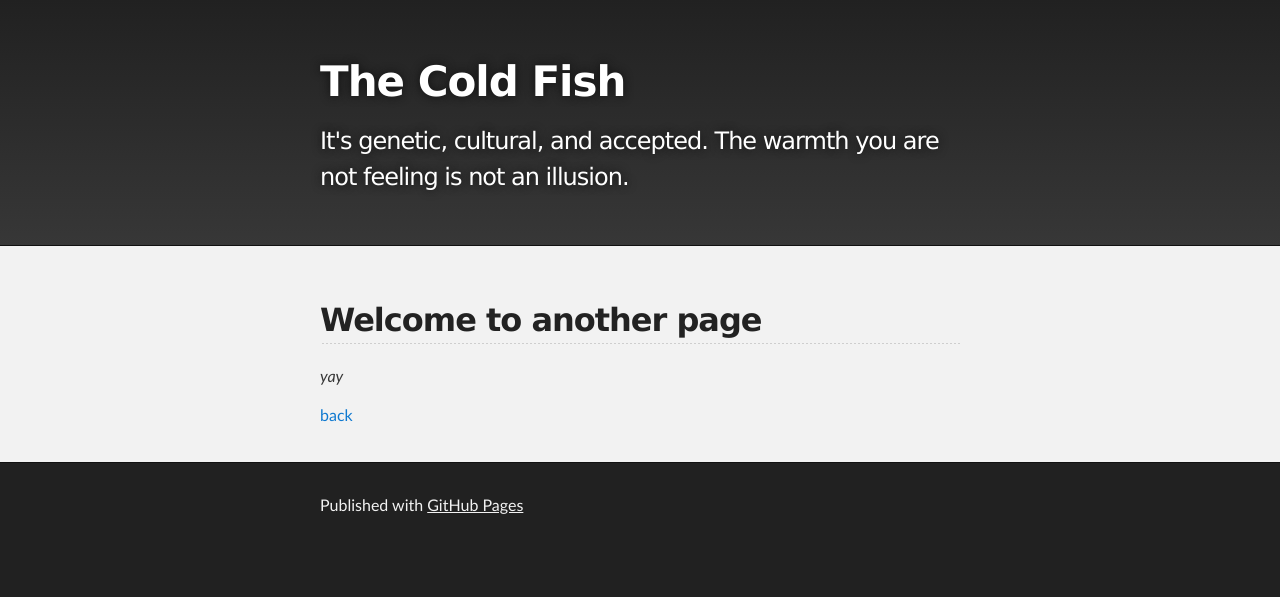
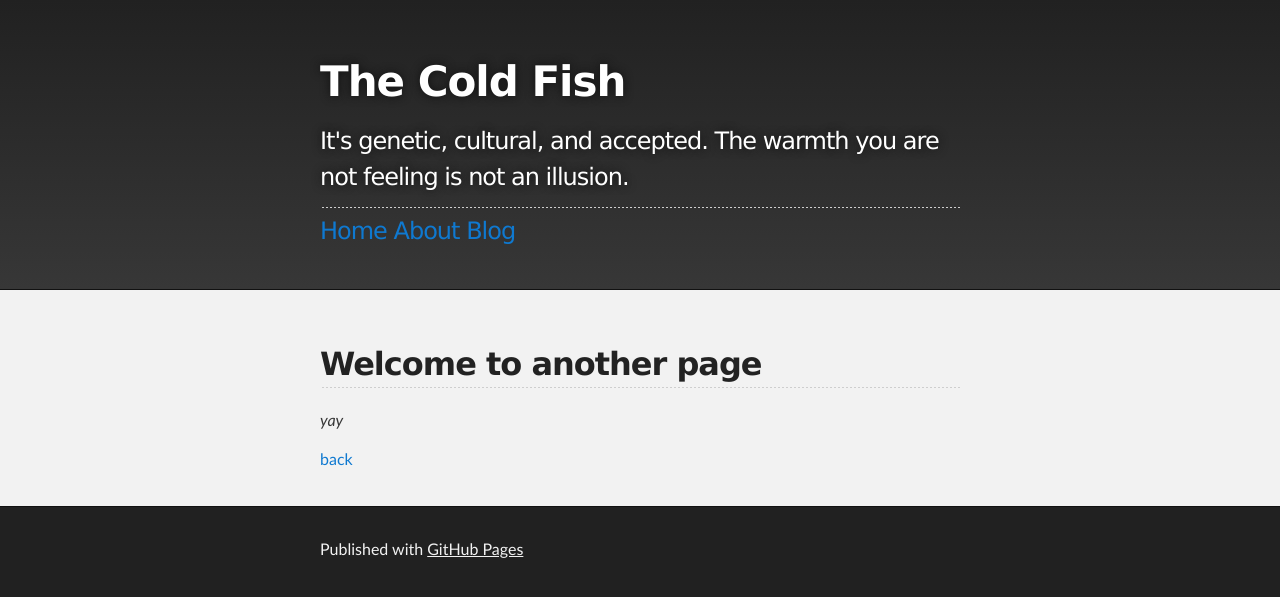
Before and after one commit to millerj870/millerj870.github.io, a Jekyll site: the page built from another-page.md, in a window 1280 px wide. Shown: the top 597 px of the page. Built offline with Jekyll 4.4.1, drawn with Linux system fonts in a browser that asks for light colours.

Commit message:
edit
adding navigation to site

```diff
--- a/_layouts/default.html
+++ b/_layouts/default.html
@@ -20,7 +20,9 @@
           {% endif %}
 
           <h1 id="project_title">{{ site.title | default: site.github.repository_name }}</h1>
-          <h2 id="project_tagline">{{ site.description | default: site.github.project_tagline }}</h2>
+          <h3 id="project_tagline">{{ site.description | default: site.github.project_tagline }}</h23>
+          <hr>
+          {% include navigation.html %}
         </header>
     </div>
 
```
